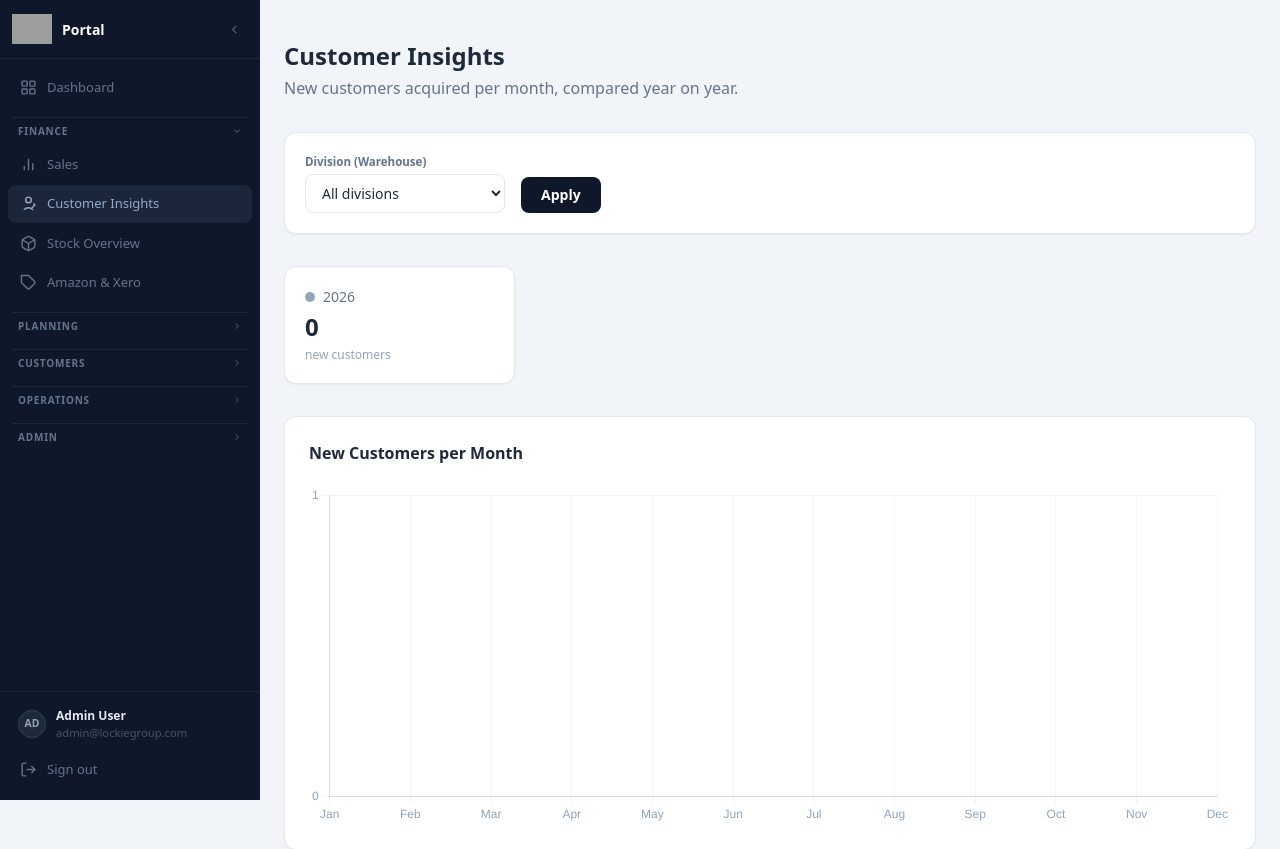
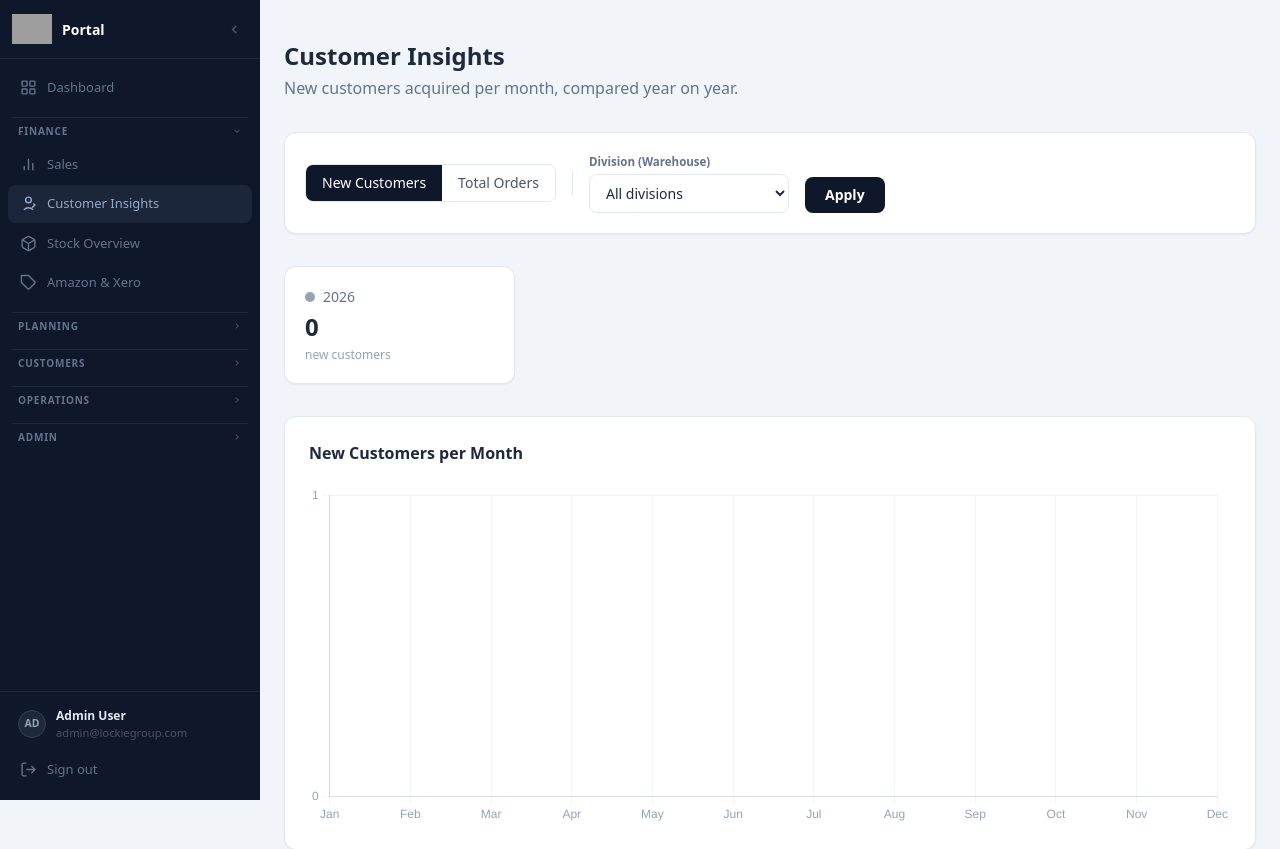
Before and after one commit to lockiegroup/Lockie-Portal, a Laravel app: page /insights/customers in a window 1280 px wide. Shown: the top 849 px of the page. Run offline with Laravel 12, Linux system fonts and the light colour scheme; the visitor is signed in with stand-in values (Sample User, id 1); data comes from the database, SQL or seed files in the repository; data that the repository does not hold is empty; style sheets or scripts are compiled from the project's sources; grey boxes are pictures that could not be loaded.

Commit message:
Add toggle to Customer Insights — new customers vs total orders
Toggle button switches chart and table between 'New Customers Acquired'
and 'Total Orders per Division' without re-fetching from the server.
Both datasets are returned in a single API call.

Co-Authored-By: Claude Sonnet 4.6 <noreply@anthropic.com>
Claude-Session: https://claude.ai/code/session_01564j2oHgWB3MExdPCEAg5e

```diff
--- a/app/Http/Controllers/CustomerInsightsController.php
+++ b/app/Http/Controllers/CustomerInsightsController.php
@@ -43,11 +43,38 @@ class CustomerInsightsController extends Controller
             }
             ksort($byYearMonth);
 
-            // Year totals
+            // Year totals (new customers)
             $yearTotals = [];
             foreach ($byYearMonth as $year => $months) {
                 $yearTotals[$year] = array_sum($months);
             }
+
+            // Total orders by month/year
+            $ordersQuery = DB::table('sales_lines')
+                ->where('status', '!=', 'deleted')
+                ->whereNotNull('order_no')
+                ->whereNotNull('order_date');
+
+            if ($warehouse) {
+                $ordersQuery->where('warehouse', $warehouse);
+            }
+
+            $orderRows = $ordersQuery
+                ->select(
+                    DB::raw('YEAR(order_date) as year'),
+                    DB::raw('MONTH(order_date) as month'),
+                    DB::raw('COUNT(DISTINCT order_no) as cnt')
+                )
+                ->groupBy(DB::raw('YEAR(order_date)'), DB::raw('MONTH(order_date)'))
+                ->get();
+
+            $ordersByYearMonth = [];
+            $orderYearTotals   = [];
+            foreach ($orderRows as $row) {
+                $ordersByYearMonth[$row->year][$row->month] = (int) $row->cnt;
+                $orderYearTotals[$row->year] = ($orderYearTotals[$row->year] ?? 0) + (int) $row->cnt;
+            }
+            ksort($ordersByYearMonth);
 
             // Warehouses for filter
             $warehouses = DB::table('sales_lines')
@@ -58,10 +85,12 @@ class CustomerInsightsController extends Controller
                 ->values();
 
             return response()->json([
-                'success'    => true,
-                'data'       => $byYearMonth,
-                'yearTotals' => $yearTotals,
-                'warehouses' => $warehouses,
+                'success'         => true,
+                'data'            => $byYearMonth,
+                'yearTotals'      => $yearTotals,
+                'ordersData'      => $ordersByYearMonth,
+                'orderYearTotals' => $orderYearTotals,
+                'warehouses'      => $warehouses,
             ]);
         } catch (\Throwable $e) {
             return response()->json([
--- a/resources/views/insights/customers.blade.php
+++ b/resources/views/insights/customers.blade.php
@@ -8,7 +8,21 @@
         </div>
 
         {{-- Filters --}}
-        <div class="bg-white rounded-xl border border-slate-200 shadow-sm p-5 mb-8 flex flex-wrap items-end gap-4">
+        <div class="bg-white rounded-xl border border-slate-200 shadow-sm p-5 mb-8 flex flex-wrap items-center gap-4">
+            {{-- Toggle --}}
+            <div class="flex rounded-lg border border-slate-200 overflow-hidden text-sm font-medium">
+                <button id="toggle-customers" onclick="setMode('customers')"
+                    class="px-4 py-2 bg-slate-900 text-white transition-colors">
+                    New Customers
+                </button>
+                <button id="toggle-orders" onclick="setMode('orders')"
+                    class="px-4 py-2 bg-white text-slate-600 hover:bg-slate-50 transition-colors">
+                    Total Orders
+                </button>
+            </div>
+
+            <div class="w-px h-6 bg-slate-200"></div>
+
             <div>
                 <label class="block text-[0.72rem] font-semibold text-slate-500 mb-1">Division (Warehouse)</label>
                 <select id="warehouse-filter"
@@ -17,7 +31,7 @@
                 </select>
             </div>
             <button onclick="loadData()"
-                class="px-5 py-2 bg-slate-900 hover:bg-slate-700 text-white text-sm font-semibold rounded-lg transition-colors">
+                class="px-5 py-2 bg-slate-900 hover:bg-slate-700 text-white text-sm font-semibold rounded-lg transition-colors self-end">
                 Apply
             </button>
         </div>
@@ -39,7 +53,7 @@
             {{-- Chart --}}
             <div class="bg-white rounded-xl border border-slate-200 shadow-sm p-6 mb-8">
                 <div class="flex items-center justify-between mb-5">
-                    <h2 class="font-semibold text-slate-800">New Customers per Month</h2>
+                    <h2 class="font-semibold text-slate-800" id="chart-title">New Customers per Month</h2>
                     <div id="chart-legend" class="flex flex-wrap gap-4 text-xs text-slate-500"></div>
                 </div>
                 <div class="relative" style="height:340px;">
@@ -83,10 +97,25 @@
             { line: '#a78bfa', fill: 'rgba(167,139,250,0.1)' },
         ];
 
-        let chart = null;
+        let chart   = null;
+        let mode    = 'customers'; // 'customers' | 'orders'
+        let lastRes = null;
 
         function fmtInt(n) {
             return new Intl.NumberFormat('en-GB').format(n);
+        }
+
+        function setMode(m) {
+            mode = m;
+            document.getElementById('toggle-customers').className =
+                m === 'customers'
+                    ? 'px-4 py-2 bg-slate-900 text-white transition-colors'
+                    : 'px-4 py-2 bg-white text-slate-600 hover:bg-slate-50 transition-colors';
+            document.getElementById('toggle-orders').className =
+                m === 'orders'
+                    ? 'px-4 py-2 bg-slate-900 text-white transition-colors'
+                    : 'px-4 py-2 bg-white text-slate-600 hover:bg-slate-50 transition-colors';
+            if (lastRes) render(lastRes);
         }
 
         function loadData() {
@@ -108,6 +137,7 @@
                         document.getElementById('error').classList.remove('hidden');
                         return;
                     }
+                    lastRes = res;
                     render(res);
                     document.getElementById('content').classList.remove('hidden');
                 })
@@ -120,8 +150,6 @@
 
         function populateWarehouses(warehouses) {
             const sel = document.getElementById('warehouse-filter');
-            const current = sel.value;
-            // Only populate once
             if (sel.options.length > 1) return;
             warehouses.forEach(w => {
                 const opt = document.createElement('option');
@@ -129,14 +157,15 @@
                 opt.textContent = w;
                 sel.appendChild(opt);
             });
-            if (current) sel.value = current;
         }
 
         function render(res) {
             populateWarehouses(res.warehouses || []);
 
-            const data       = res.data || {};
-            const yearTotals = res.yearTotals || {};
+            const isOrders   = mode === 'orders';
+            const data       = isOrders ? (res.ordersData || {})  : (res.data || {});
+            const yearTotals = isOrders ? (res.orderYearTotals || {}) : (res.yearTotals || {});
+            const unitLabel  = isOrders ? 'orders' : 'new customers';
             const years      = Object.keys(data).map(Number).sort();
 
             // ── Year summary cards ─────────────────────────────────────────────
@@ -169,9 +198,13 @@
                             <p class="text-slate-500 text-sm font-medium">${year}</p>
                         </div>
                         <p class="text-2xl font-bold text-slate-800">${fmtInt(total)}</p>
-                        <p class="text-slate-400 text-xs mt-1">new customers ${changeHtml}</p>
+                        <p class="text-slate-400 text-xs mt-1">${unitLabel} ${changeHtml}</p>
                     </div>`;
             });
+
+            // ── Chart title ────────────────────────────────────────────────────
+            document.getElementById('chart-title').textContent =
+                isOrders ? 'Total Orders per Month' : 'New Customers per Month';
 
             // ── Chart ──────────────────────────────────────────────────────────
             const datasets = years.map((year, i) => {
@@ -211,7 +244,7 @@
                         tooltip: {
                             callbacks: {
                                 title: items => items[0].label,
-                                label: item => ` ${item.dataset.label}: ${fmtInt(item.raw)} new customers`,
+                                label: item => ` ${item.dataset.label}: ${fmtInt(item.raw)} ${unitLabel}`,
                             },
                         },
                     },
```
